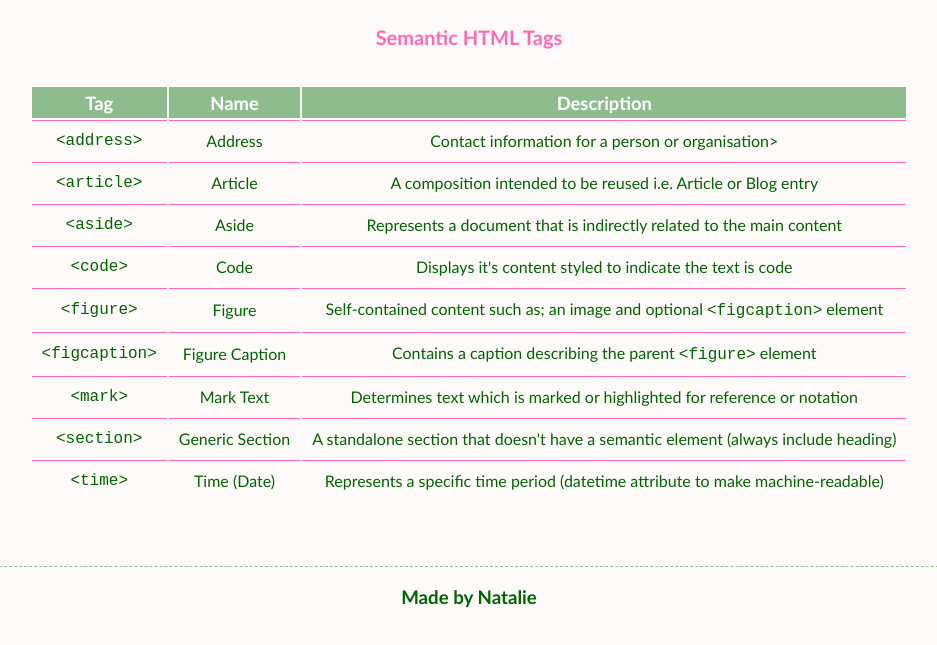
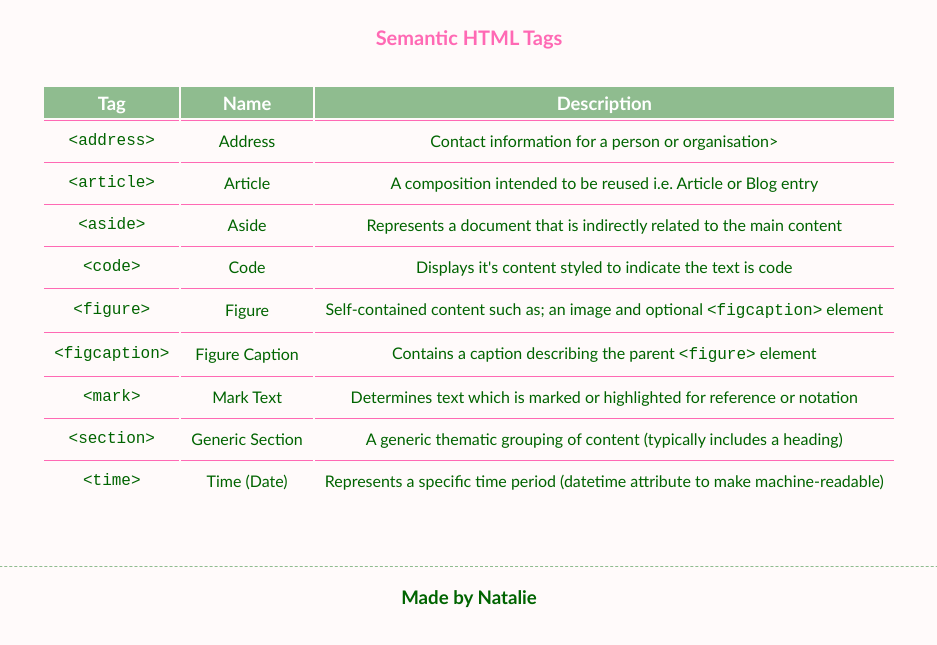
Before and after one commit to nataliejade9/cheatsheet, a plain HTML site: page index.html in a window 1280 px wide. Shown: the part 77-722 px from the top of the page, without its empty margins (171-1108 px from the left). Drawn offline with Linux system fonts and the light colour scheme.

Commit message:
Edit generic section

```diff
--- a/index.html
+++ b/index.html
@@ -60,7 +60,7 @@
                 <tr>
                     <td class="code">&lt;section&gt;</td>
                     <td>Generic Section</td>
-                    <td>A standalone section that doesn't have a semantic element (always include heading)</td>
+                    <td>A generic thematic grouping of content (typically includes a heading)</td>
                 </tr>
                 <tr>
                     <td class="code">&lt;time&gt;</td>
```
